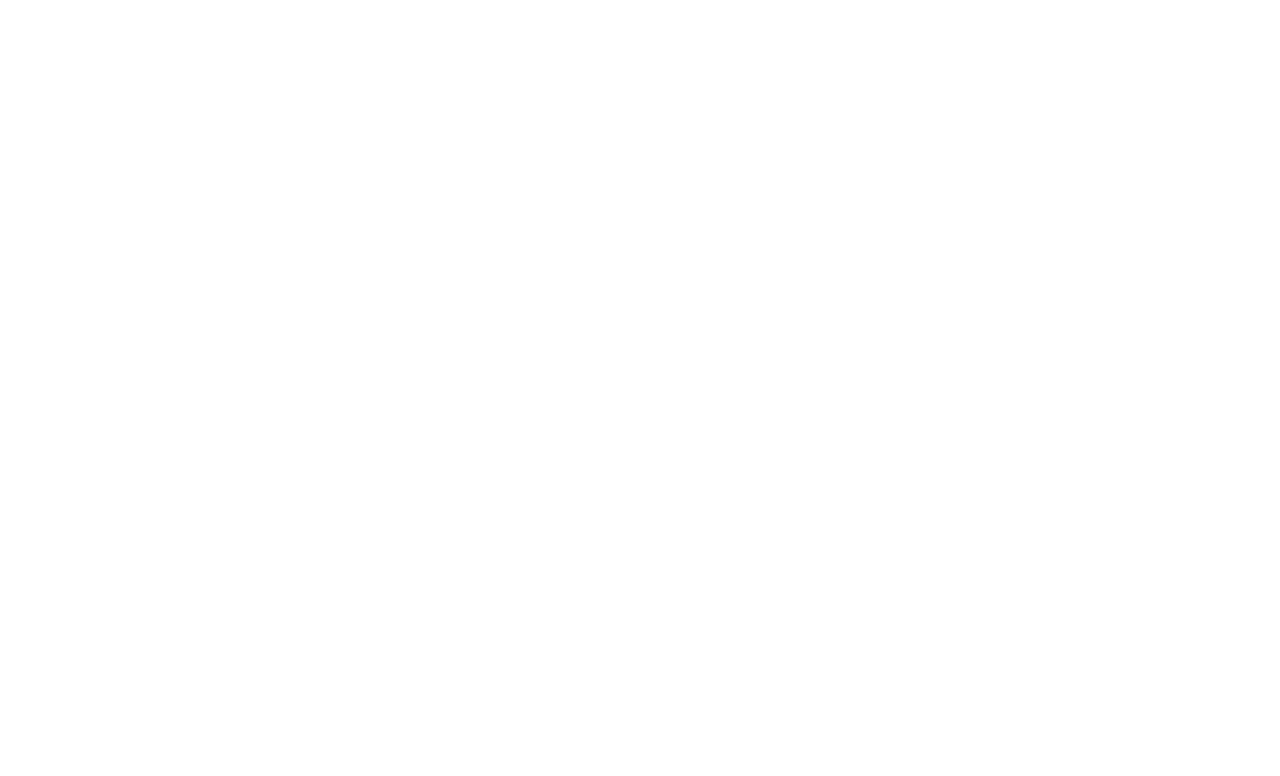
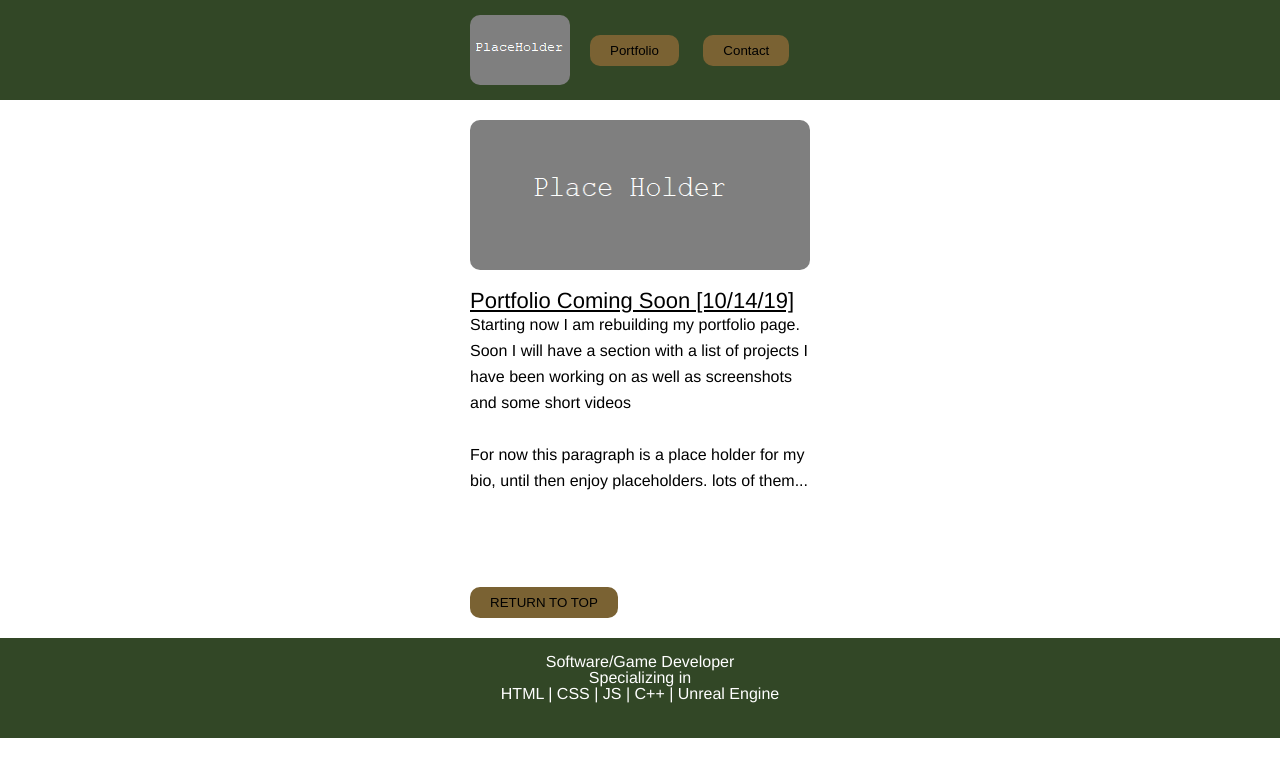
Before and after one commit to 2a-Ron/portfolio, a plain HTML site: page index.html in a window 1280 px wide. Drawn offline with Linux system fonts and the light colour scheme.

Commit message:
main page and place holders setup finished old colors still

```diff
--- a/css/main.css
+++ b/css/main.css
@@ -0,0 +1,94 @@
+body {
+    font-family: helvetica;
+}
+
+a {
+    color: #86a74a;
+    text-decoration: none;
+}
+
+i {
+    font-style: italic;
+  }
+
+header {
+    background: #324726;
+    height: 100px;
+}
+
+header section {
+    width: 380px;
+    margin: 0 auto;
+}
+
+header img {
+    float: left;
+    margin-left: 20px;
+    margin-right: 20px;
+    margin-top: 15px;
+    border-radius: 10px;
+}
+
+header li {
+    display: inline-block;
+    margin-right: 20px;
+    margin-top: 35px;
+}
+
+main {
+    width: 380px;
+    margin: 20px auto;
+}
+
+main img {
+
+    border-radius: 10px;
+}
+
+img.center {
+    display: block;
+    margin-left: auto;
+    margin-right: auto;
+    border-radius: 10px;
+}
+
+.centersec {
+    margin-left: 20px;
+    margin-right: 20px;
+    margin-top: 20px;
+}
+
+h2 {
+    margin-top: 20px;
+    font-size: 22px;
+    text-decoration: underline;
+    text-transform: capitalize;
+}
+
+.centersec p {
+    line-height: 26px;
+    height: 275px;
+    overflow: auto;
+}
+
+button {
+    border: none;
+    border-radius: 10px;
+    background: #7a6233;
+    color: #000;
+    padding: 8px 20px;
+    transition: 350ms all;
+    cursor: pointer;
+}
+
+button:hover {
+    background: #a1822b;
+    color: #fff;
+}
+
+footer {
+    background: #324726;
+    height: 100px;
+    text-align: center;
+    color: #fff;
+}
--- a/index.html
+++ b/index.html
@@ -9,6 +9,46 @@
     <link rel="stylesheet" href="css/main.css" />
 </head>
 <body>
+    <header id="top">
+        <section>
+            <a href="index.html"><img src="img/Placeholder_Logo.png" width="100" height="70"></a>
+            <nav>
+                <ul>
+                <li><a href="portfolio.html"><button>Portfolio</button></a></li>
+                <li><a href="contact.html"><button>Contact</button></a></li>
+                </ul>
+            </nav>
+        </section>
+    </header>
+    <main>
+        <img src="img/Placeholder_VidEmbed.png" width="340" height="150" alt="" title="" class="center" />
+
+
+        <section class="centersec">
+            <h2 id="textblock-title">Portfolio coming soon [10/14/19]</h2>
+            <p>
+            Starting now I am rebuilding my portfolio page.  Soon I will have a section with a list of projects I have been working on as well as screenshots and some short videos
+            <br><br>
+            For now this paragraph is a place holder for my bio, until then enjoy placeholders.  lots of them...
+            </p>
+
+            <a href="#top"><button>RETURN TO TOP</button></a>
+        </section>
+
+    </main>
+
+    <footer id="bottom">
+        <p>
+        <br>
+        Software/Game Developer
+        <br>
+        Specializing in
+        <br>
+        HTML | CSS | JS | C++ | Unreal Engine
+        </p>
+    </footer>
+
+    <!-- <script src="js/app.js"></script> -->
 
 </body>
 </html>
```
Also changed, not shown: img/Placeholder_Logo.png (added), img/Placeholder_VidEmbed.png (added).
